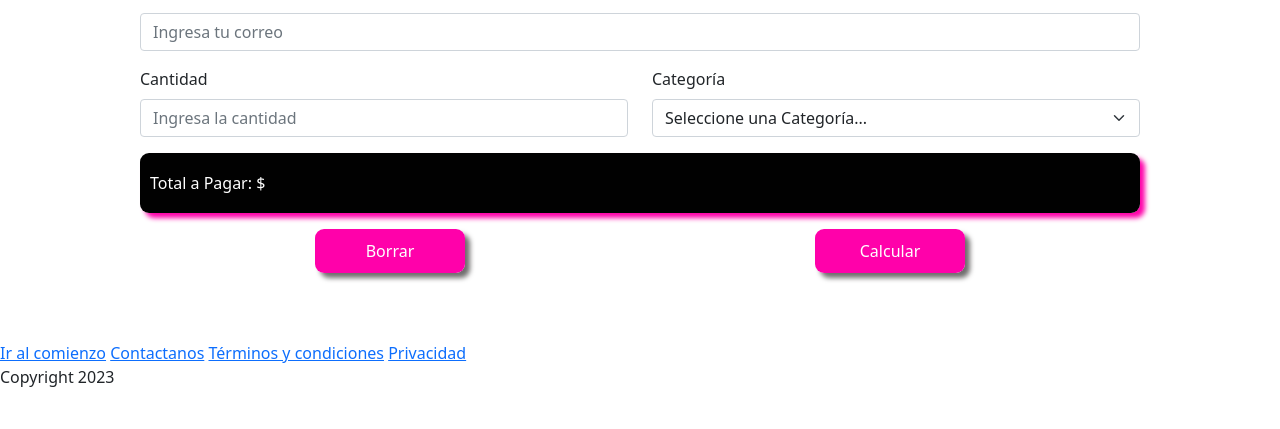
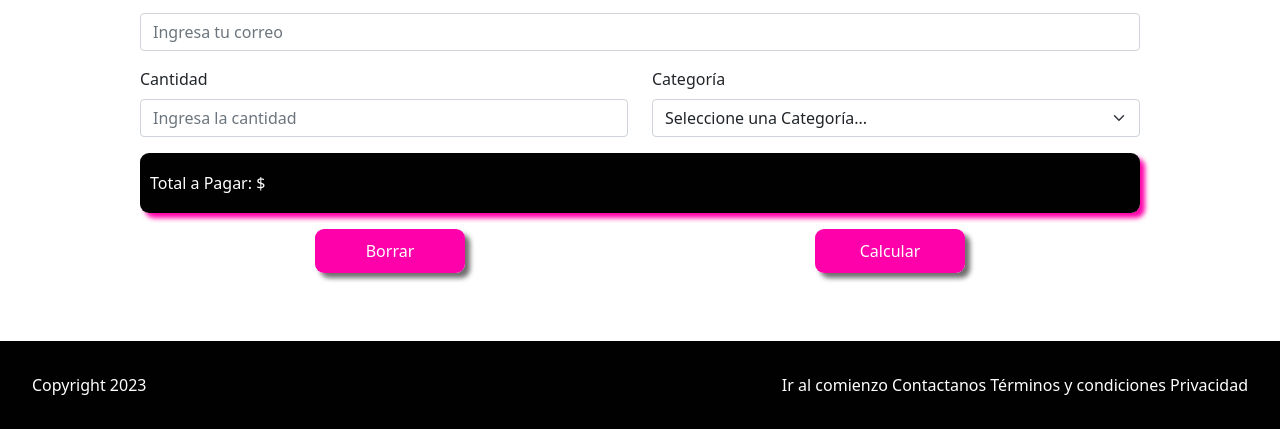
Before and after one commit to antoalvarez28/Lacorriente, a plain HTML site: page index.html in a window 1280 px wide. Shown: the part 420-849 px from the top of the page. Before the commit the page ends 825 px from the top, so only its background shows below. Drawn offline with nearby package versions, Linux system fonts and the light colour scheme.

Commit message:
Update index.css

```diff
--- a/index.css
+++ b/index.css
@@ -32,3 +32,27 @@
     border-radius: 9px;
     box-shadow: 5px 5px 5px #6f6d6dfe;
    }
+footer {
+    background: #000000fe;
+    padding: 2rem;
+    text-align: left;
+    color: white;
+  }
+
+  footer section {
+      float: right;
+  }
+
+  footer p {
+      margin: 0;
+  }
+
+  footer a {
+      transition: color 0.3s ease;
+      color: white;
+      text-decoration: none;
+  }
+
+  footer a:hover {
+      color: #ff00aafe;
+  }
```
